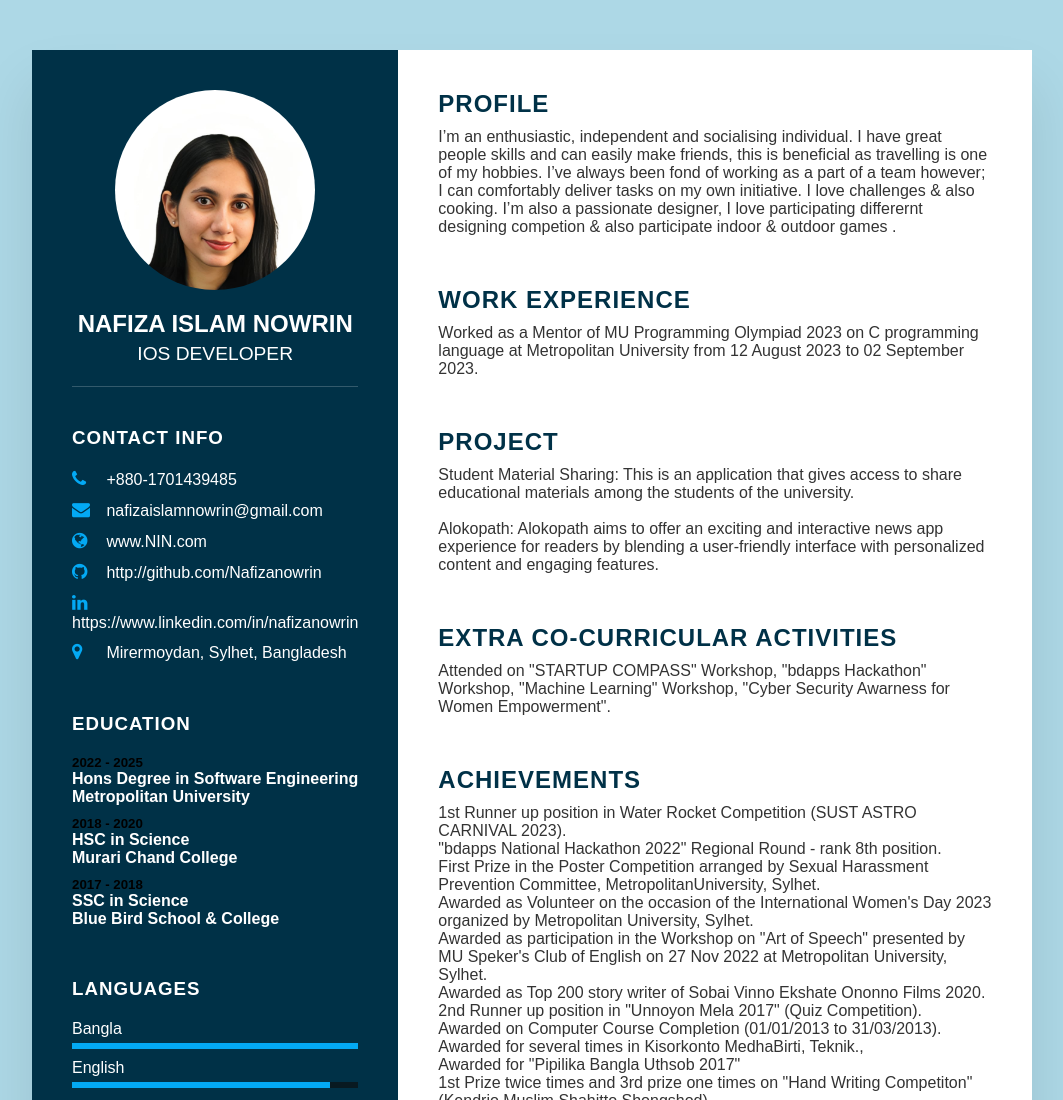
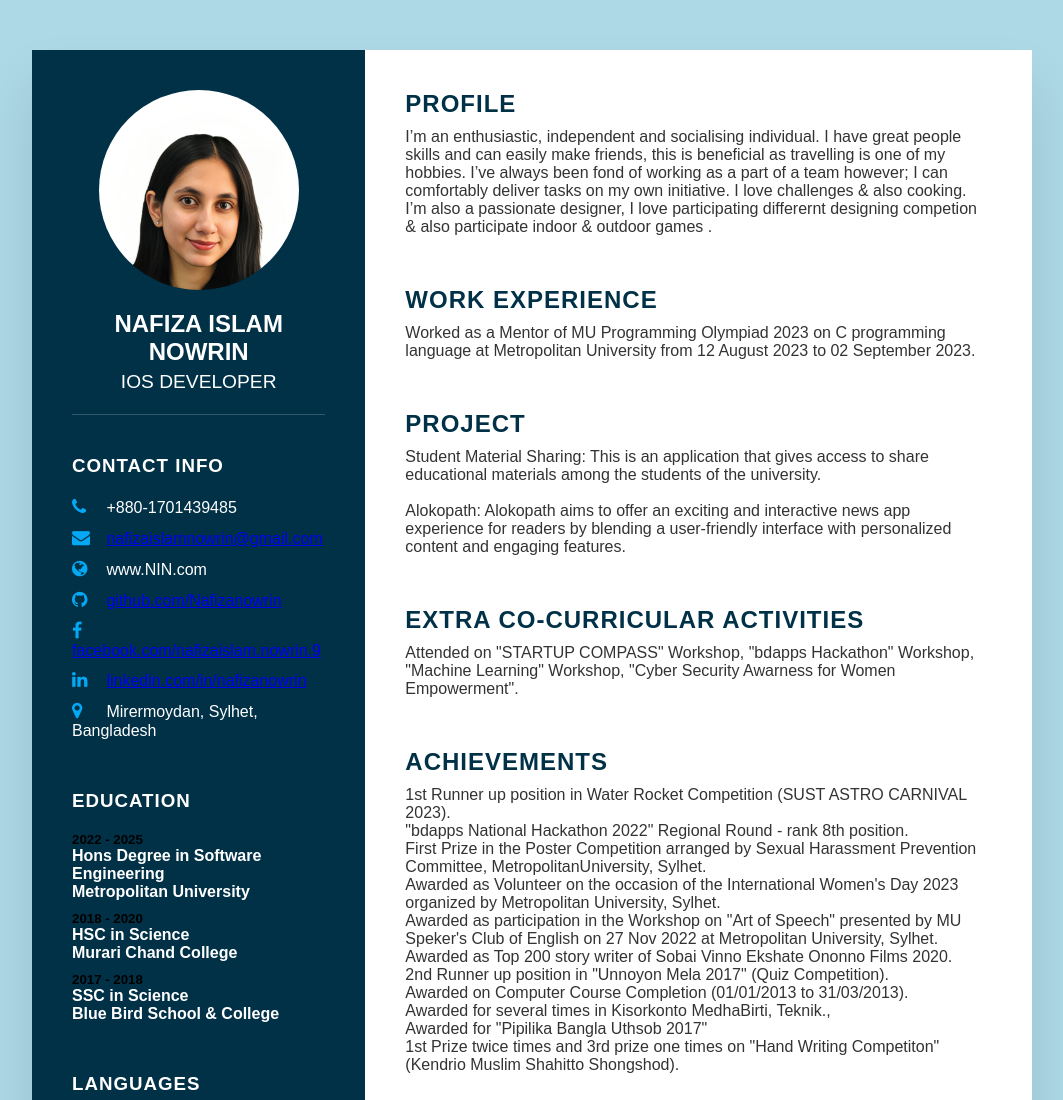
Before and after one commit to Nafizanowrin/CV, a plain HTML site: page CV-main/Nowrin/index.html in a window 1280 px wide. Shown: the top 1100 px of the page, without its empty margins (108-1171 px from the left). Drawn offline with Linux system fonts and the light colour scheme.

Commit message:
Update index.html

```diff
--- a/CV-main/Nowrin/index.html
+++ b/CV-main/Nowrin/index.html
@@ -26,8 +26,8 @@
                     </li>
 
                     <li>
-                        <span class="icon"><i class="fa fa-envelope" aria-hidden="true"></i></span>
-                        <span class="text">nafizaislamnowrin@gmail.com</span>
+                        <span class="icon"><i class="fa fa-envelope" arial-hidden="true"></i></span>
+                        <span class="text"><a href='http://nafizaislamnowrin@gmail.com'> nafizaislamnowrin@gmail.com</a></span>
                     </li>
 
                     <li>
@@ -37,12 +37,17 @@
 
                     <li>
                         <span class="icon"><i class="fa fa-github" aria-hidden="true"></i></span>
-                        <span class="text">http://github.com/Nafizanowrin</span>
+                        <span class="text"><a href='http://github.com/Nafizanowrin'> github.com/Nafizanowrin</a></span>
+                    </li>
+
+                    <li>
+                        <span class="icon"><i class="fa fa-facebook" aria-hidden="true"></i></span>
+                        <span class="text"><a href='https://www.facebook.com/nafizaislam.nowrin.9'> facebook.com/nafizaislam.nowrin.9</a></i></span>
                     </li>
 
                     <li>
                         <span class="icon"><i class="fa fa-linkedin" aria-hidden="true"></i></span>
-                        <span class="text">https://www.linkedin.com/in/nafizanowrin</span>
+                        <span class="text"><a href='https://www.linkedin.com/in/nafizanowrin'>linkedin.com/in/nafizanowrin</a></span>
                     </li>
 
                     <li>
```
